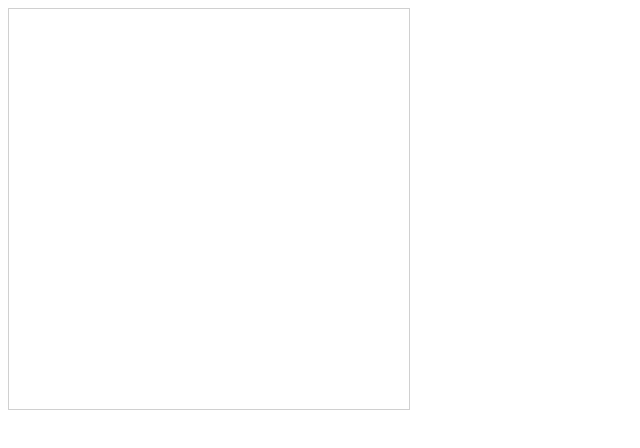
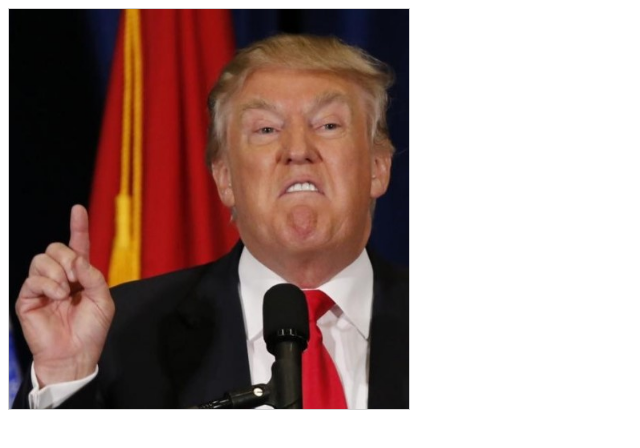
Before and after one commit to BenAvrahamos/Meme-Generator, a plain HTML site: page index.html in a window 1280 px wide. Shown: the whole page, without its empty margins (0-640 px from the left). Drawn offline with Linux system fonts and the light colour scheme.

Commit message:
Add meme service with 2 demo data images, allowed rendermeme to get the images and render to canvas

```diff
--- a/index.html
+++ b/index.html
@@ -15,6 +15,7 @@
 
     </section>
 
+
     <section class="editor">
         <div class="canvas-container">
             <canvas width="400" height="400"></canvas>
@@ -25,6 +26,7 @@
 
 </body>
 <script src="main.js"></script>
+<script src="/service/meme.service.js"></script>
 <script src="meme.controller.js"></script>
 
 </html>
--- a/meme.controller.js
+++ b/meme.controller.js
@@ -6,10 +6,15 @@ let gCtx
 function onInit(){
     gElCanvas = document.querySelector('canvas')
     gCtx = gElCanvas.getContext('2d')
+
+    renderMeme()
 }
 
 
 function renderMeme(){
-    const img = getMeme()
-    gCtx.drawImage(img, 0, 0, gElCanvas.width, gElCanvas.height)
+    const elImg = new Image()
+    elImg.src =getMeme()
+
+    elImg.onload = () =>
+    gCtx.drawImage(elImg, 0, 0, gElCanvas.width, gElCanvas.height)
 }
--- /dev/null
+++ b/service/meme.service.js
@@ -0,0 +1,13 @@
+'use strict'
+
+var gImgs = [
+    {id: 1, url: 'img/1.jpg', keywords: ['trump', 'president']},
+    {id: 2, url: 'img/2.jpg', keywords: ['dogs', 'funny']}
+]
+
+
+function getMeme(){
+
+    return gImgs[0].url
+
+}
```
